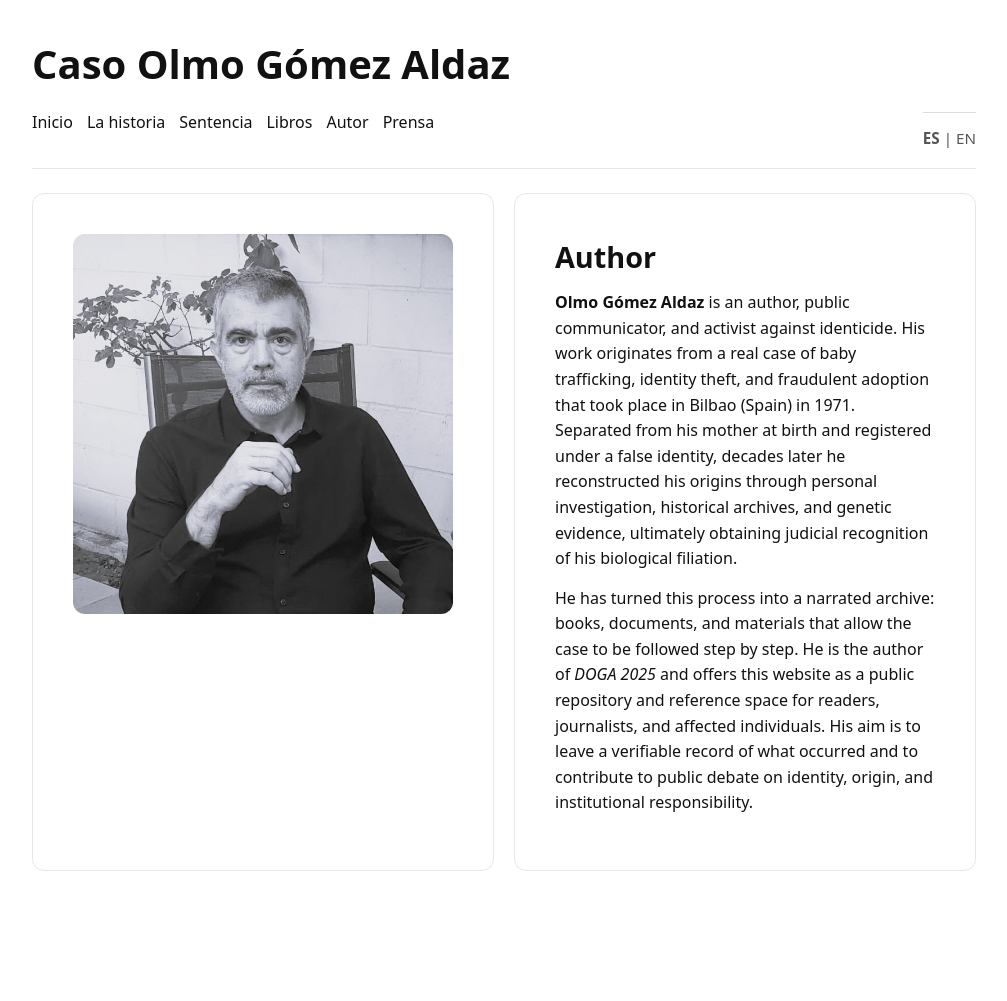
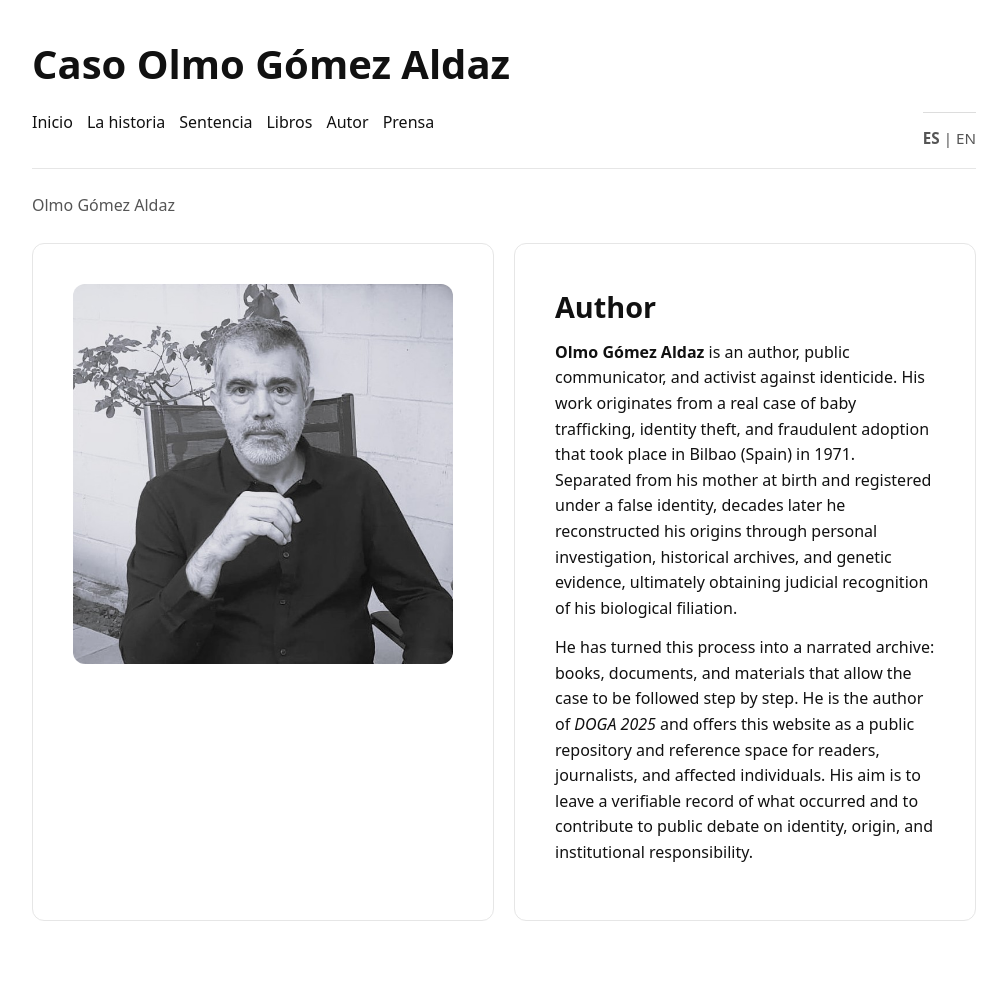
Before and after one commit to olmogaldaz/olmogaldaz.github.io, a Jekyll site: the page built from en/author/index.html, in a window 1280 px wide. Shown: the whole page, without its empty margins (136-1143 px from the left). Built offline with Jekyll 4.4.1, drawn with Linux system fonts in a browser that asks for light colours; before the commit the page ends 951 px from its top, so only the background shows below that.

Commit message:
Update index.html

```diff
--- a/en/author/index.html
+++ b/en/author/index.html
@@ -9,7 +9,9 @@ description: Author’s personal trajectory, documentary archive, and public wor
   <div class="wrap">
 
     <header id="site-header"></header>
-
+    <h1 class="page-title subtle">
+      Olmo Gómez Aldaz
+    </h1>
     <main>
 
       <div class="row">
```
